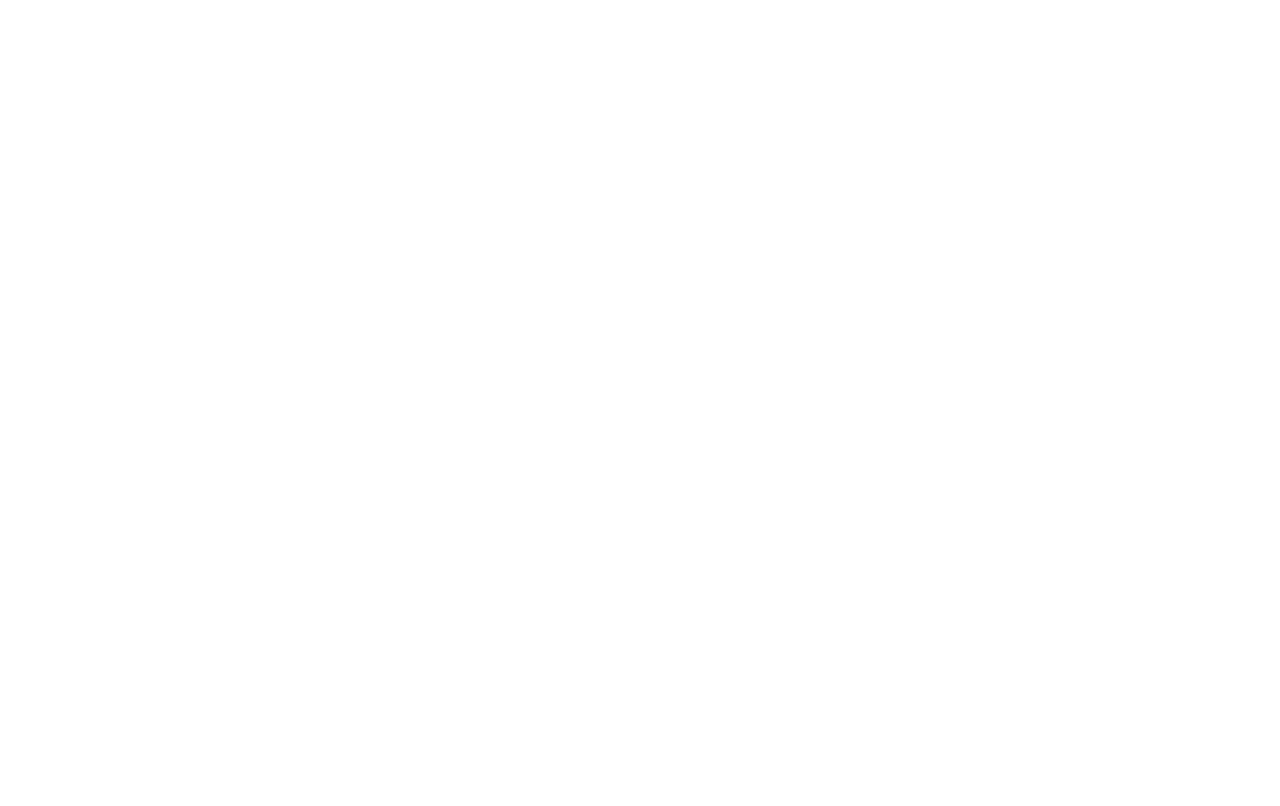
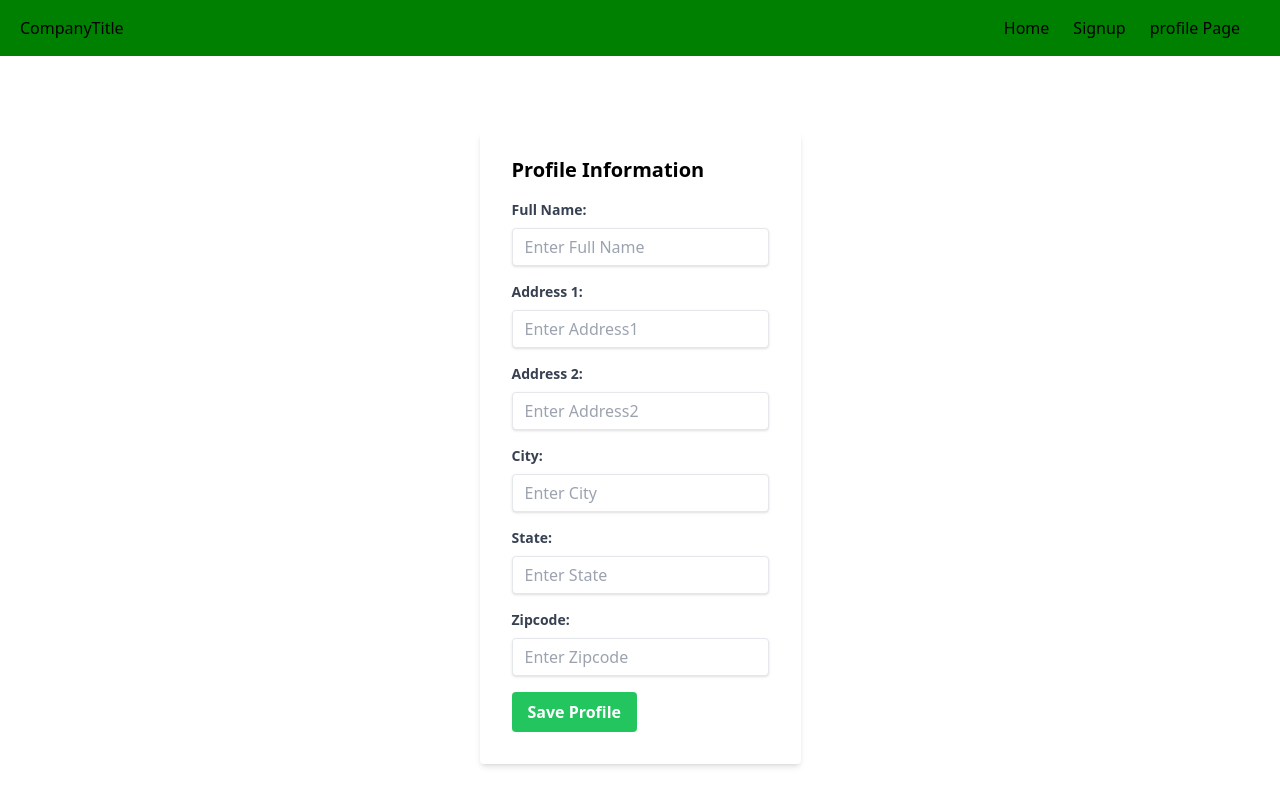
Before and after one commit to ben123-source/COSC-4353-Project, a React (Create React App) app: page /profilepage in a window 1280 px wide. Before the commit this address had no page. Shown: the top 806 px of the page. Built offline with nearby package versions, Linux system fonts and the light colour scheme.

Commit message:
Profile page commits

```diff
--- a/src/App.js
+++ b/src/App.js
@@ -2,6 +2,7 @@
 import Home from "./pages/Home.js";
 import Fuel from "./pages/Fuel.js";
 import Signup from "./pages/Signup.js";
+import Profile from "./pages/profilepage.js";
 import { BrowserRouter, Routes, Route } from "react-router-dom";
 //test commit
 const App = () => {
@@ -11,6 +12,7 @@
                 <Route path="/" element={<Home />} />
                 <Route path="/fuelformpage" element={<Fuel />} />
                 <Route path="/signup" element={<Signup />} />
+                <Route path="/profilepage" element={<Profile />} />
             </Routes>
         </BrowserRouter>
   );
--- a/src/components/HomeNavbar.js
+++ b/src/components/HomeNavbar.js
@@ -13,6 +13,7 @@
                     <ul className='flex gap-6 mr-4'>
                         <button onClick={() => navigate("/")} className='hover:underline-dashed text-black hover:cursor-pointer'>Home</button>
                         <button onClick={() => navigate("/signup")} className='hover:underline-dashed text-black hover:cursor-pointer'>Signup</button>
+                        <button onClick={() => navigate("/profilepage")} className='hover:underline-dashed text-black hover:cursor-pointer'>profile Page</button>
                     </ul>
                 </div>
             </div>
--- /dev/null
+++ b/src/pages/profilepage.js
@@ -0,0 +1,66 @@
+import React, { useState } from 'react';
+import Navbar from "../components/HomeNavbar.js";
+import axios from 'axios';
+
+const Profile = () => {
+    const [full_name, address1, address2, city, state, zipcode] = useState('');
+
+    const handleSaveProfile =async e=>{
+        e.preventDefault()
+        try{
+            const response = await axios.put("https://cosc-4353-project.onrender.com/profilepage", {
+                full_name: full_name,
+                address1: address1,
+                address2: address2,
+                city: city,
+                state: state,
+                zipcode: zipcode
+            });
+            console.log(response);
+        }catch(err){
+            console.log('---- ITS AN ERROR!!!')
+            console.log(err)
+        }
+    }
+
+    return (
+        <div>
+            <Navbar />
+            <section className="flex justify-center items-center h-screen">
+                {/* Profile Information Form */}
+                <div className="max-w-md mx-auto bg-white shadow-md rounded px-8 pt-6 pb-8 mb-4">
+                    <h2 className="text-xl font-semibold mb-4">Profile Information</h2>
+                    <form id="profileForm">
+                        <div className="mb-4">
+                            <label htmlFor="fullName" className="block text-gray-700 text-sm font-bold mb-2">Full Name:</label>
+                            <input type="text" id="fullName" name="fullName" placeholder="Enter Full Name" className="shadow appearance-none border rounded w-full py-2 px-3 text-gray-700 leading-tight focus:outline-none focus:shadow-outline" required />
+                        </div>
+                        <div className="mb-4">
+                            <label htmlFor="address1" className="block text-gray-700 text-sm font-bold mb-2">Address 1:</label>
+                            <input type="text" id="address1" name="address1" placeholder="Enter Address1" className="shadow appearance-none border rounded w-full py-2 px-3 text-gray-700 leading-tight focus:outline-none focus:shadow-outline" required />
+                        </div>
+                        <div className="mb-4">
+                            <label htmlFor="address2" className="block text-gray-700 text-sm font-bold mb-2">Address 2:</label>
+                            <input type="text" id="address2" name="address2" placeholder="Enter Address2" className="shadow appearance-none border rounded w-full py-2 px-3 text-gray-700 leading-tight focus:outline-none focus:shadow-outline" required />
+                        </div>
+                        <div className="mb-4">
+                            <label htmlFor="city" className="block text-gray-700 text-sm font-bold mb-2">City:</label>
+                            <input type="text" id="city" name="city" placeholder="Enter City" className="shadow appearance-none border rounded w-full py-2 px-3 text-gray-700 leading-tight focus:outline-none focus:shadow-outline" required />
+                        </div>
+                        <div className="mb-4">
+                            <label htmlFor="state" className="block text-gray-700 text-sm font-bold mb-2">State:</label>
+                            <input type="text" id="state" name="state" placeholder="Enter State" className="shadow appearance-none border rounded w-full py-2 px-3 text-gray-700 leading-tight focus:outline-none focus:shadow-outline" required />
+                        </div>
+                        <div className="mb-4">
+                            <label htmlFor="zipcode" className="block text-gray-700 text-sm font-bold mb-2">Zipcode:</label>
+                            <input type="text" id="zipcode" name="zipcode" placeholder="Enter Zipcode" className="shadow appearance-none border rounded w-full py-2 px-3 text-gray-700 leading-tight focus:outline-none focus:shadow-outline" required />
+                        </div>
+                        <button type="button" onClick={handleSaveProfile} className="bg-green-500 hover:bg-green-700 text-white font-bold py-2 px-4 rounded focus:outline-none focus:shadow-outline">Save Profile</button>
+                    </form>
+                </div>
+            </section>
+        </div>
+    );
+}
+
+export default Profile;
```
Also changed, not shown: 1 other file (tests, documents, lock files or other folders).
